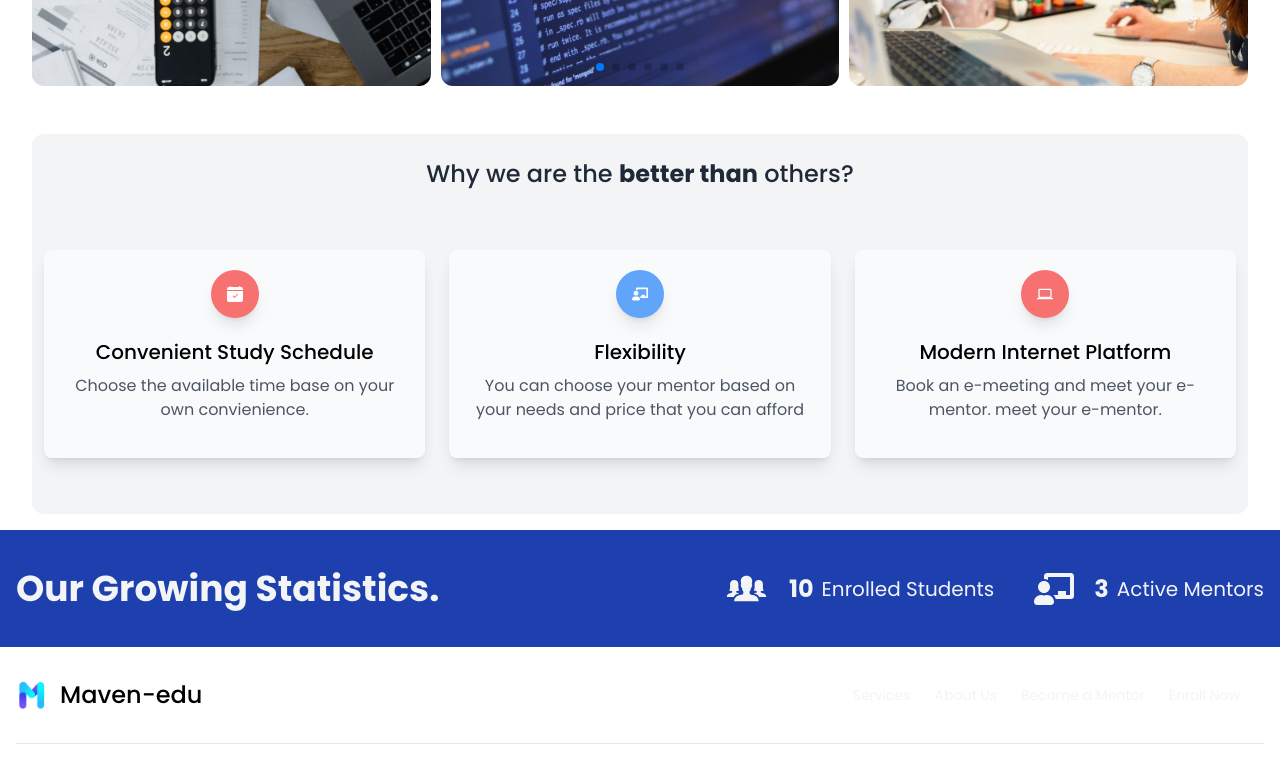
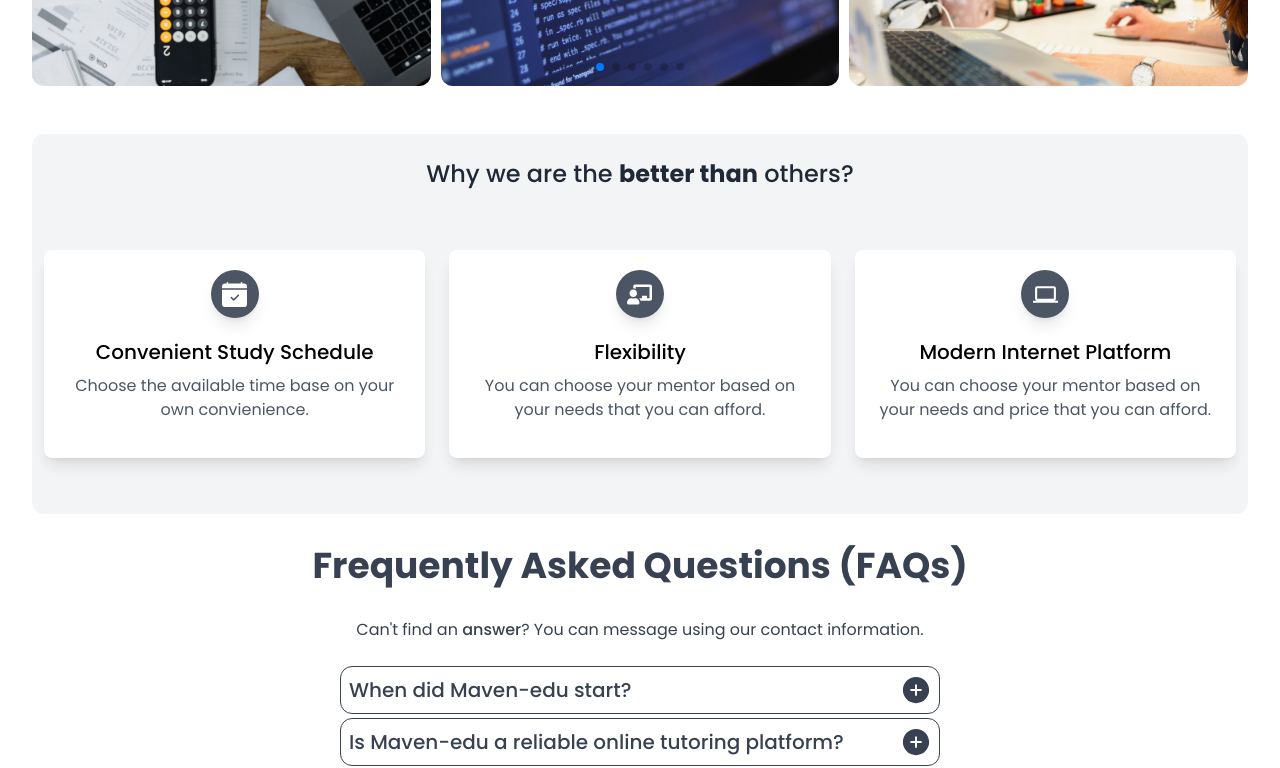
Before and after one commit to jonwiths/maven-fe, a React (Vite) app: page / in a window 1280 px wide. Shown: the part 2000-2768 px from the top of the page. Built offline with nearby package versions, Linux system fonts and the light colour scheme.

Commit message:
added aos on landing page

```diff
--- a/index.html
+++ b/index.html
@@ -2,7 +2,7 @@
 <html lang="en">
   <head>
     <meta charset="UTF-8" />
-    <link rel="icon" type="image/svg+xml" href="/vite.svg" />
+    <link rel="icon" type="image/svg+xml" href="/logo-main.png" />
     <meta name="viewport" content="width=device-width, initial-scale=1.0" />
     <meta name="description" content="Maven edu is an E-mentor web app" />
     <meta name="description" content="Maven edu is for mentors and students" />
--- a/package.json
+++ b/package.json
@@ -10,6 +10,7 @@
     "preview": "vite preview"
   },
   "dependencies": {
+    "aos": "^2.3.4",
     "react": "^18.2.0",
     "react-dom": "^18.2.0",
     "react-icons": "^4.11.0",
--- a/src/components/ui/Banner/SignUpBanner.jsx
+++ b/src/components/ui/Banner/SignUpBanner.jsx
@@ -14,7 +14,7 @@ const SignUpBanner = () => {
             Enroll now and be our student.
           </h2>
         </div>
-        <Link to="/register" className={style.enroll__blue_btn}>
+        <Link to="/enroll" className={style.enroll__blue_btn}>
           Enroll Now
         </Link>
       </div>
--- /dev/null
+++ b/src/pages/LandingPage/components/AboutMavenFaqs.jsx
@@ -0,0 +1,90 @@
+import { useEffect, useState } from 'react';
+import { AiFillPlusCircle, AiFillMinusCircle } from 'react-icons/ai';
+
+import AOS from 'aos';
+import 'aos/dist/aos.css';
+AOS.init();
+
+const faqs = [
+  {
+    id: 1,
+    item: 'When did Maven-edu start?',
+    content:
+      'Maven-Edu was created in 2022 as a capstone project in partial fulfillment of the requirements for the degree of Bachelor of Science in Information Technology.'
+  },
+  {
+    id: 2,
+    item: 'Is Maven-edu a reliable online tutoring platform?',
+    content:
+      'Yes, Maven-Edu is a legitimate company that operates with its head office located at Pulong-Buhangin Sta. Maria, Bulacan.'
+  },
+  {
+    id: 3,
+    item: 'What is the primary service of Maven-edu?',
+    content: 'The primary service of Maven-edu is online mentoring. '
+  },
+  {
+    id: 4,
+    item: 'How can I apply as an E-mentor?',
+    content:
+      ' We got you! Just go to Become a Mentor page, you can see it on navigation area, fill up the form and press APPLY FOR E-MENTOR.'
+  }
+];
+
+const AboutMavenFaqs = () => {
+  useEffect(() => {
+    AOS.init();
+  }, []);
+  const [selected, setSelected] = useState(null);
+
+  const handleToggle = (id) => {
+    if (selected === id) {
+      return setSelected(null);
+    }
+    setSelected(id);
+  };
+  return (
+    <>
+      <section className="m-4" data-aos="fade-up">
+        <div className="container w-full mx-auto flex items-center justify-center flex-col">
+          <h1 className="text-gray-700 w-full p-4 text-center">
+            Frequently Asked Questions (FAQs)
+          </h1>
+          <p className="text-gray-700 p-4 mb-2">
+            Can't find an <strong className="font-semibold">answer</strong>? You
+            can message using our contact information.
+          </p>
+        </div>
+        {faqs.map((faq) => (
+          <article
+            className="max-w-[600px] mb-1 hover:cursor-pointer mx-auto"
+            key={faq.id}
+            onClick={() => handleToggle(faq.id)}
+          >
+            <div
+              className={
+                selected === faq.id
+                  ? 'bg-gray-700 text-white flex justify-between items-center gap-3  border-gray-700 rounded-xl p-2 hover:shadow-lg'
+                  : 'flex justify-between items-center gap-3 border hover:bg-gray-100 border-gray-700 rounded-xl p-2 hover:shadow-lg text-gray-700'
+              }
+            >
+              <h4 className="font-semibold ">{faq.item}</h4>
+              <span>
+                {selected === faq.id ? (
+                  <AiFillMinusCircle size={30} />
+                ) : (
+                  <AiFillPlusCircle size={30} />
+                )}
+              </span>
+            </div>
+            <p className={selected === faq.id ? 'p-2 flex' : 'hidden'}>
+              {faq.content}
+            </p>
+          </article>
+        ))}
+      </section>
+    </>
+  );
+};
+
+export default AboutMavenFaqs;
--- a/src/pages/LandingPage/components/HowDoesItWork.jsx
+++ b/src/pages/LandingPage/components/HowDoesItWork.jsx
@@ -1,8 +1,13 @@
+import AOS from 'aos';
+import 'aos/dist/aos.css';
+AOS.init();
+
 import { BiLogIn } from 'react-icons/bi';
 import { IoIosPeople } from 'react-icons/io';
 import { AiOutlineRise } from 'react-icons/ai';
 
 import style from './HowDoesItWork.module.css';
+import { useEffect } from 'react';
 
 const contents = [
   {
@@ -26,8 +31,11 @@ const contents = [
 ];
 
 const HowDoesItWork = () => {
+  useEffect(() => {
+    AOS.init();
+  }, []);
   return (
-    <section className="bg-white py-8 text-gray-800">
+    <section className="bg-white py-8 text-gray-800" data-aos="fade-up">
       <div className={style.custom__container}>
         <div className="flex flex-col items-center justify-center md:text-left text-center">
           <h3>Mentoring process</h3>
@@ -35,7 +43,10 @@ const HowDoesItWork = () => {
           <p className="mt-4">
             Looking for new learning setup? We got it for you!
           </p>
-          <div className="flex lg:flex-row flex-col gap-4  mt-10 justify-around w-full ">
+          <div
+            className="flex lg:flex-row flex-col gap-4  mt-10 justify-around w-full"
+            data-aos="fade-right"
+          >
             {contents.map((content) => (
               <div key={content.title} className={style.how}>
                 <div className=" bg-gray-50 shadow-xl text-gray-800 rounded-full w-24 h-24 flex items-center justify-center">
--- a/src/pages/LandingPage/components/RecommendedCourses.jsx
+++ b/src/pages/LandingPage/components/RecommendedCourses.jsx
@@ -1,3 +1,8 @@
+import { useEffect } from 'react';
+
+import AOS from 'aos';
+import 'aos/dist/aos.css';
+AOS.init();
 // Import Swiper React components
 import { Swiper, SwiperSlide } from 'swiper/react';
 
@@ -62,8 +67,11 @@ const coursesImage = [
 ];
 
 const RecommendedCourses = () => {
+  useEffect(() => {
+    AOS.init();
+  }, []);
   return (
-    <section className="py-8">
+    <section className="py-8" data-aos="fade-up">
       <div className="custom-container p-4">
         <div className="flex flex-col items-center justify-center">
           <h3>Limited Courses</h3>
--- a/src/pages/LandingPage/components/WheWeAreBetter.jsx
+++ b/src/pages/LandingPage/components/WheWeAreBetter.jsx
@@ -1,68 +1,63 @@
+import AOS from 'aos';
+import 'aos/dist/aos.css';
+AOS.init();
+
+import { useEffect } from 'react';
 import { MdComputer } from 'react-icons/md';
 import { FaChalkboardTeacher } from 'react-icons/fa';
 import { BsFillCalendarCheckFill } from 'react-icons/bs';
 
+const content = [
+  {
+    icon: <BsFillCalendarCheckFill />,
+    title: 'Convenient Study Schedule',
+    desc: 'Choose the available time base on your own convienience.'
+  },
+  {
+    icon: <FaChalkboardTeacher />,
+    title: 'Flexibility',
+    desc: '  You can choose your mentor based on your needs that you can afford.'
+  },
+  {
+    icon: <MdComputer />,
+    title: 'Modern Internet Platform',
+    desc: ' You can choose your mentor based on your needs and price that you can afford.'
+  }
+];
+
 const WheWeAreBetter = () => {
+  useEffect(() => {
+    AOS.init();
+  }, []);
+
   return (
     <>
-      <div className="bg-gray-100 py-6 rounded-xl mx-4">
+      <section className="bg-gray-100 py-6 rounded-xl mx-4" data-aos="flip-up">
         <div className="flex items-center justify-center pb-5 md:text-left text-center text-gray-800 ">
           <h1 className="font-semibold text-2xl">
             Why we are the <strong>better than</strong> others?
           </h1>
         </div>
         <div className="flex flex-wrap">
-          {/* Box 1 */}
-          <div className="lg:pt-10 pt-6 w-full md:w-4/12 px-3 text-center">
-            <div className=" flex flex-col min-w-0 break-words bg-gray-50 w-full mb-8 shadow-lg rounded-lg">
-              <div className="px-4 py-5 flex-auto">
-                <div className="text-white p-3 text-center inline-flex items-center justify-center w-12 h-12 mb-5 shadow-lg rounded-full bg-red-400">
-                  <BsFillCalendarCheckFill />
+          {content.map((box) => (
+            <div
+              key={box.title}
+              className="lg:pt-10 pt-6 w-full md:w-4/12 px-3 text-center"
+              data-aos="zoom-in-left"
+            >
+              <div className=" flex flex-col min-w-0 break-words bg-white w-full mb-8 shadow-lg rounded-lg">
+                <div className="px-4 py-5 flex-auto">
+                  <div className="text-white p-3 text-center inline-flex items-center justify-center w-12 h-12 mb-5 shadow-lg rounded-full bg-gray-600">
+                    <span className="text-[25px]">{box.icon}</span>
+                  </div>
+                  <h6 className="text-xl font-semibold">{box.title}</h6>
+                  <p className="mt-2 mb-4 text-gray-600">{box.desc}</p>
                 </div>
-                <h6 className="text-xl font-semibold">
-                  Convenient Study Schedule
-                </h6>
-                <p className="mt-2 mb-4 text-gray-600">
-                  Choose the available time base on your own convienience.
-                </p>
               </div>
             </div>
-          </div>
-
-          {/* Box 2 */}
-          <div className="lg:pt-10 pt-6 w-full md:w-4/12 px-3 text-center">
-            <div className=" flex flex-col min-w-0 break-words bg-gray-50 w-full mb-8 shadow-lg rounded-lg">
-              <div className="px-4 py-5 flex-auto">
-                <div className="text-white p-3 text-center inline-flex items-center justify-center w-12 h-12 mb-5 shadow-lg rounded-full bg-blue-400">
-                  <FaChalkboardTeacher />
-                </div>
-                <h6 className="text-xl font-semibold">Flexibility</h6>
-                <p className="mt-2 mb-4 text-gray-600">
-                  You can choose your mentor based on your needs and price that
-                  you can afford
-                </p>
-              </div>
-            </div>
-          </div>
-
-          {/* Box 3 */}
-          <div className="lg:pt-10 pt-6 w-full md:w-4/12 px-3 text-center">
-            <div className=" flex flex-col min-w-0 break-words bg-gray-50 w-full mb-8 shadow-lg rounded-lg">
-              <div className="px-4 py-5 flex-auto">
-                <div className="text-white p-3 text-center inline-flex items-center justify-center w-12 h-12 mb-5 shadow-lg rounded-full bg-red-400">
-                  <MdComputer />
-                </div>
-                <h6 className="text-xl font-semibold">
-                  Modern Internet Platform
-                </h6>
-                <p className="mt-2 mb-4 text-gray-600">
-                  Book an e-meeting and meet your e-mentor. meet your e-mentor.
-                </p>
-              </div>
-            </div>
-          </div>
+          ))}
         </div>
-      </div>
+      </section>
     </>
   );
 };
--- a/src/pages/LandingPage/index.jsx
+++ b/src/pages/LandingPage/index.jsx
@@ -1,6 +1,7 @@
 import SignUpBanner from '../../components/ui/Banner/SignUpBanner';
 import StatsBanner from '../../components/ui/Banner/StatsBanner';
 import Layout from '../../components/ui/Layout/Layout';
+import AboutMavenFaqs from './components/AboutMavenFaqs';
 import Hero from './components/Hero';
 import HowDoesItWork from './components/HowDoesItWork';
 import RecommendedCourses from './components/RecommendedCourses';
@@ -17,6 +18,7 @@ const LandingPage = () => {
       <Layout>
         <RecommendedCourses />
         <WheWeAreBetter />
+        <AboutMavenFaqs />
       </Layout>
       <StatsBanner />
     </>
```
Also changed, not shown: src/AppRouter.jsx (+9 -8 lines), src/pages/LandingPage/components/Hero.jsx (+12 -41 lines), public/logo-main.png (added), 1 other file (tests, documents, lock files or other folders).
